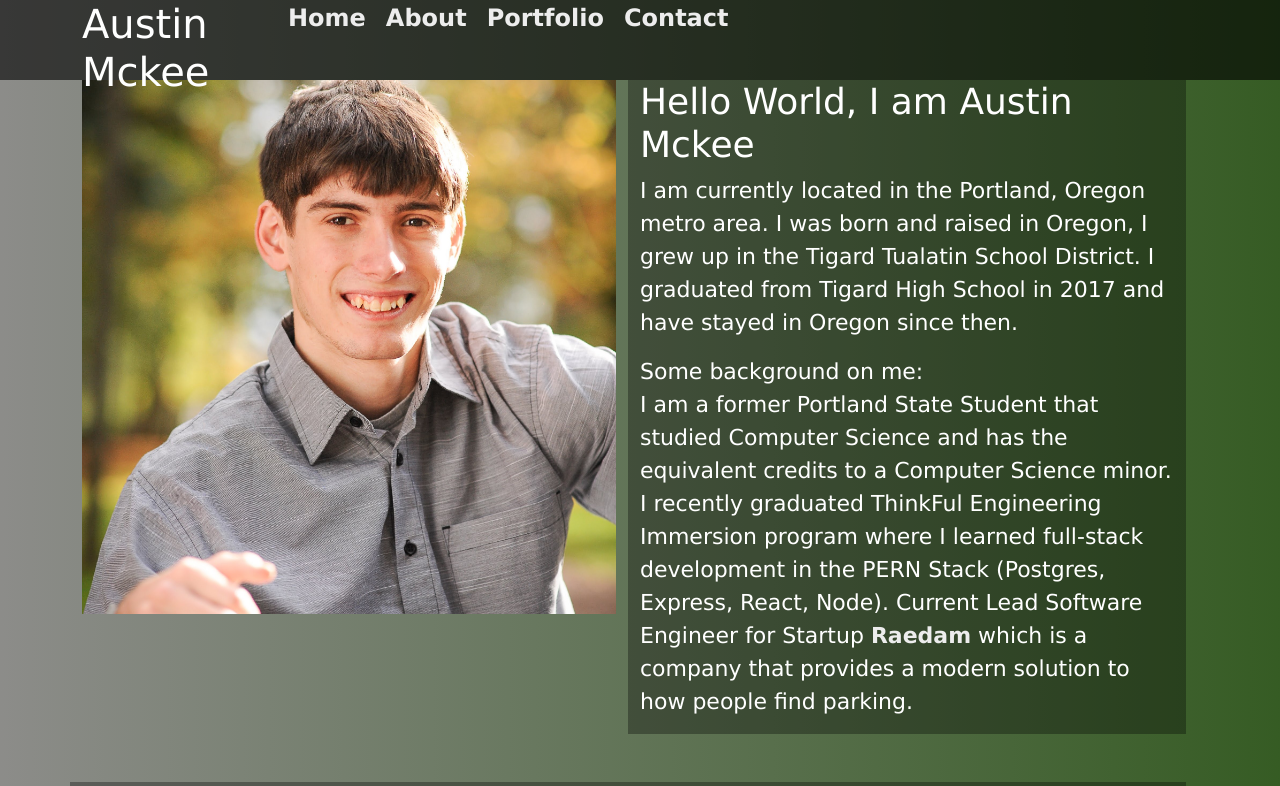
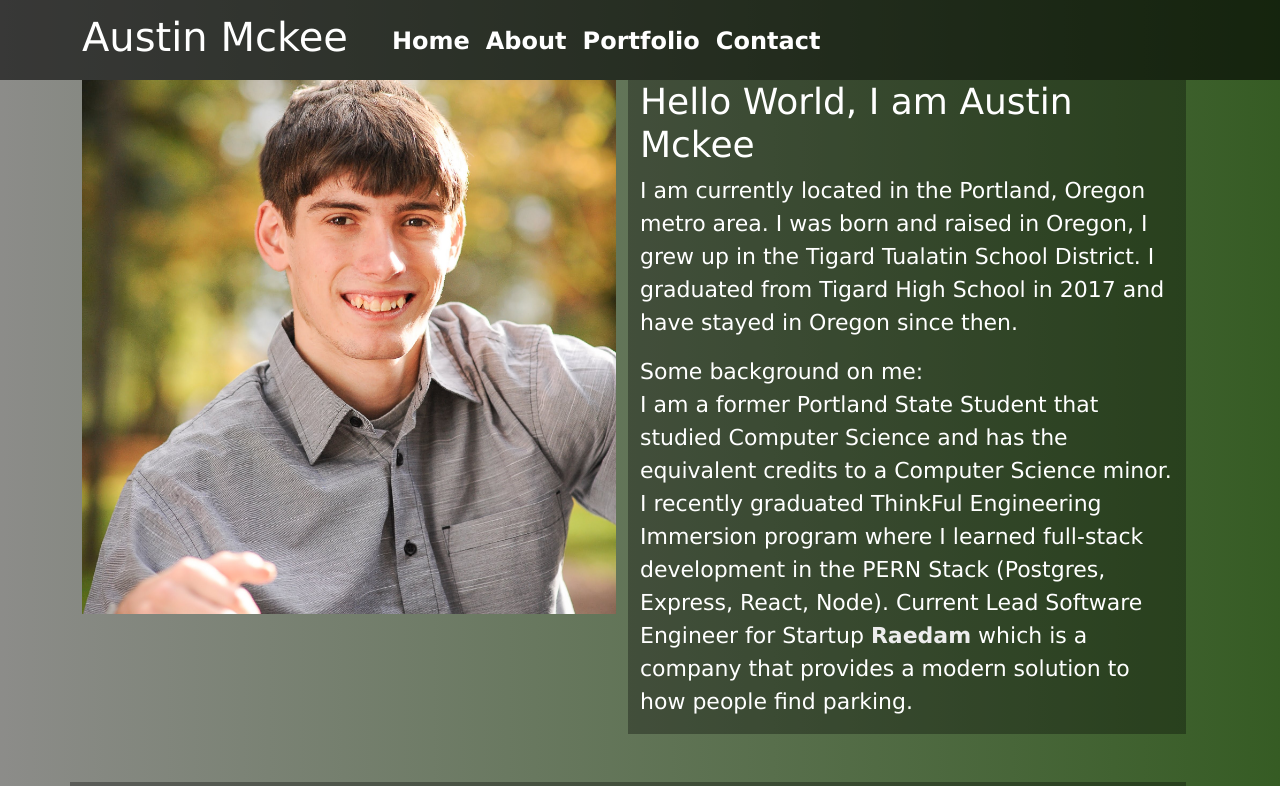
Before and after one commit to hoostin/ReactPortfolio, a React (Create React App) app: page /home in a window 1280 px wide. Shown: the top 786 px of the page. Built offline with nearby package versions, Linux system fonts and the light colour scheme; a web font is replaced by a local one.

Commit message:
nav bar progress

```diff
--- a/src/App.css
+++ b/src/App.css
@@ -78,10 +78,6 @@ a:visited {
 	font-weight: bold;
 }
 
-header a:hover {
-	color: #979797;
-	text-decoration: underline;
-}
 p a:hover {
 	color: #979797;
 	text-decoration: underline;
@@ -98,13 +94,8 @@ header {
 	position: fixed;
 	margin-top: -80px;
 }
-header nav ul {
-	display: flex;
 
-	list-style: none;
-}
-
-header nav ul li a {
+.nav-bar {
 	text-decoration: none;
 	margin-left: 20px;
 	font-size: 24px;
@@ -116,3 +107,7 @@ header nav ul li a {
 main {
 	margin-top: 80px;
 }
+.nav-bar-item :hover {
+	color: #979797;
+	text-decoration: none;
+}
--- a/src/NavBar.jsx
+++ b/src/NavBar.jsx
@@ -1,26 +1,67 @@
+import Navbar from "react-bootstrap/Navbar";
+import { Button, Nav, FormControl, Form, NavDropdown } from "react-bootstrap";
 export default function NavBar() {
 	return (
-		<header className="text-white" >
-			<nav className="container">
-				<div className="row col-6">
-					<h1 className="col-4">Austin Mckee</h1>
+		<header className="text-white ">
+			<Navbar
+				collapseOnSelect
+				bg="transparent"
+				expand="lg"
+				variant="dark"
+				className="text-white container"
+			>
+				<Navbar.Brand href="#top" className="text-white nav-bar-item">
+					<h1> Austin Mckee</h1>
+				</Navbar.Brand>
+				<Navbar.Toggle aria-controls="responsive-navbar-nav" />
+				<Navbar.Collapse
+					id="responsive-navbar-nav"
+					className="navbar-light nav-bar"
+				>
+					<Nav className="mr-auto text-white">
+						<Nav.Link className="text-white nav-bar-item" href="#top">
+							<span className="nav-bar-item"> Home</span>
+						</Nav.Link>
+						<Nav.Link className="text-white nav-bar-item" href="#about">
+							<span className="nav-bar-item"> About</span>
+						</Nav.Link>
+					</Nav>
+					<Nav>
+						<Nav.Link className="text-white nav-bar-item" href="#portfolio">
+							<span className="nav-bar-item"> Portfolio</span>
+						</Nav.Link>
+						<Nav.Link
+							className="text-white nav-bar-item"
+							eventKey={2}
+							href="#contact"
+						>
+							<span className="nav-bar-item"> Contact</span>
+						</Nav.Link>
+					</Nav>
+				</Navbar.Collapse>
+			</Navbar>
+		</header>
+		// <header className="text-white">
+		// 	<nav className="container">
+		// 		<div className="row ">
+		// 			<h1 className="col-4">Austin Mckee</h1>
 
-					<ul className="col-8 " id="navMenu">
-						<li>
-							<a href="#top">Home</a>
-						</li>
-						<li>
-							<a href="#about">About</a>
-						</li>
-						<li>
-							<a href="#portfolio">Portfolio</a>
-						</li>
-						<li>
-							<a href="#contact">Contact</a>
-						</li>
-					</ul>
-				</div>
-			</nav>
-		</header>
+		// 			<ul className="col-8 " id="navMenu">
+		// 				<li>
+		// 					<a href="#top">Home</a>
+		// 				</li>
+		// 				<li>
+		// 					<a href="#about">About</a>
+		// 				</li>
+		// 				<li>
+		// 					<a href="#portfolio">Portfolio</a>
+		// 				</li>
+		// 				<li>
+		// 					<a href="#contact">Contact</a>
+		// 				</li>
+		// 			</ul>
+		// 		</div>
+		// 	</nav>
+		// </header>
 	);
 }
```
